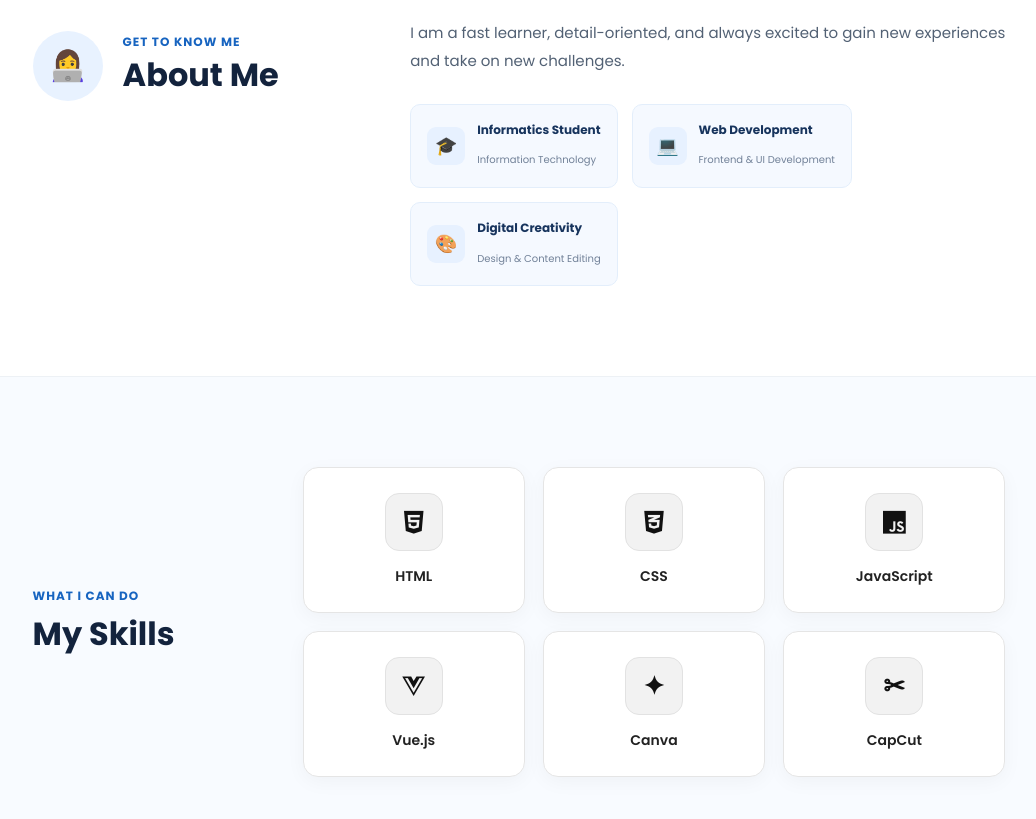
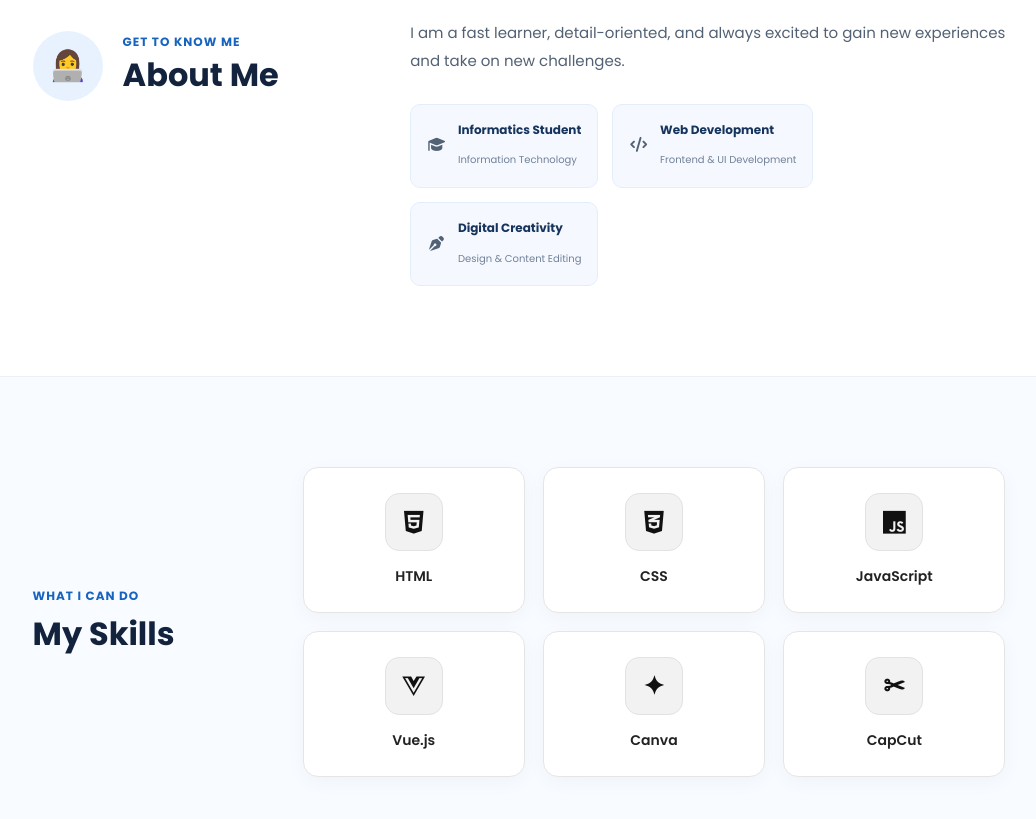
Before and after one commit to SintaaCakepp/portfolio, a Vue app: page / in a window 1280 px wide. Shown: the part 1044-1863 px from the top of the page, without its empty margins (121-1157 px from the left). Built offline with nearby package versions, Linux system fonts and the light colour scheme.

Commit message:
fix: update about section layout and improve icon usage for better presentation

```diff
--- a/src/App.vue
+++ b/src/App.vue
@@ -252,9 +252,11 @@ const projects = [
 
   <div class="about-item">
 
-            <span>🎓</span>
+    <div class="about-icon">
+      <i class="fa-solid fa-graduation-cap"></i>
+    </div>
 
-            <div>
+    <div class="about-item-text">
       <strong>Informatics Student</strong>
       <small>Information Technology</small>
     </div>
@@ -264,11 +266,13 @@ const projects = [
 
   <div class="about-item">
 
-            <span>💻</span>
+    <div class="about-icon">
+      <i class="fa-solid fa-code"></i>
+    </div>
 
-            <div>
+    <div class="about-item-text">
       <strong>Web Development</strong>
-              <small>Frontend & UI Development</small>
+      <small>Frontend &amp; UI Development</small>
     </div>
 
   </div>
@@ -276,11 +280,13 @@ const projects = [
 
   <div class="about-item">
 
-            <span>🎨</span>
+    <div class="about-icon">
+      <i class="fa-solid fa-pen-nib"></i>
+    </div>
 
-            <div>
+    <div class="about-item-text">
       <strong>Digital Creativity</strong>
-              <small>Design & Content Editing</small>
+      <small>Design &amp; Content Editing</small>
     </div>
 
   </div>
```
Lines whose indentation alone changed are shown as unchanged.
